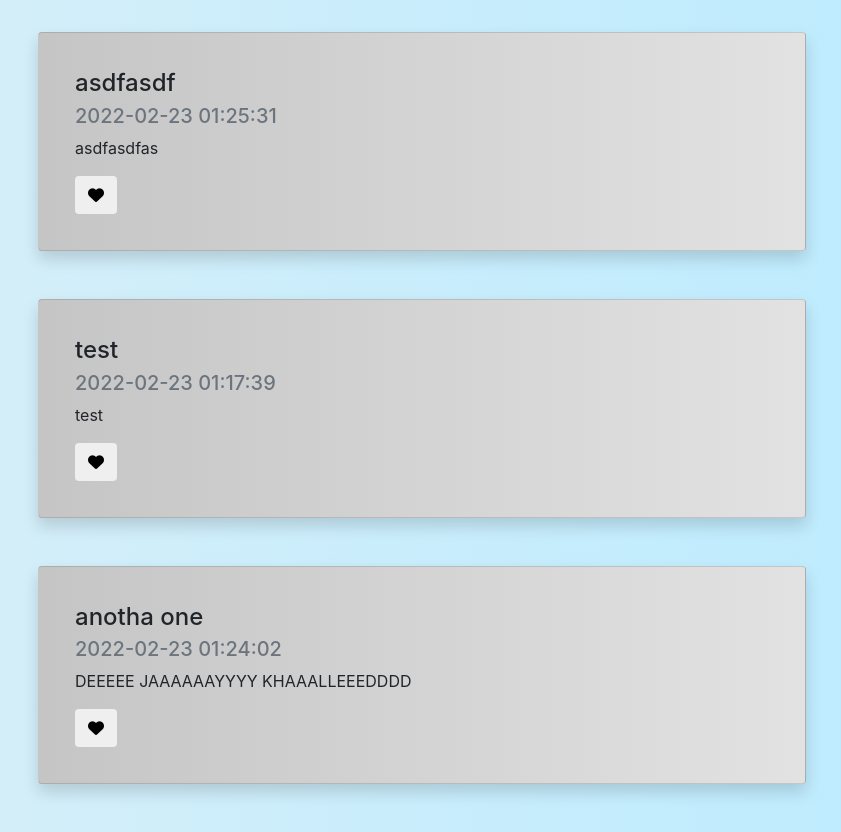
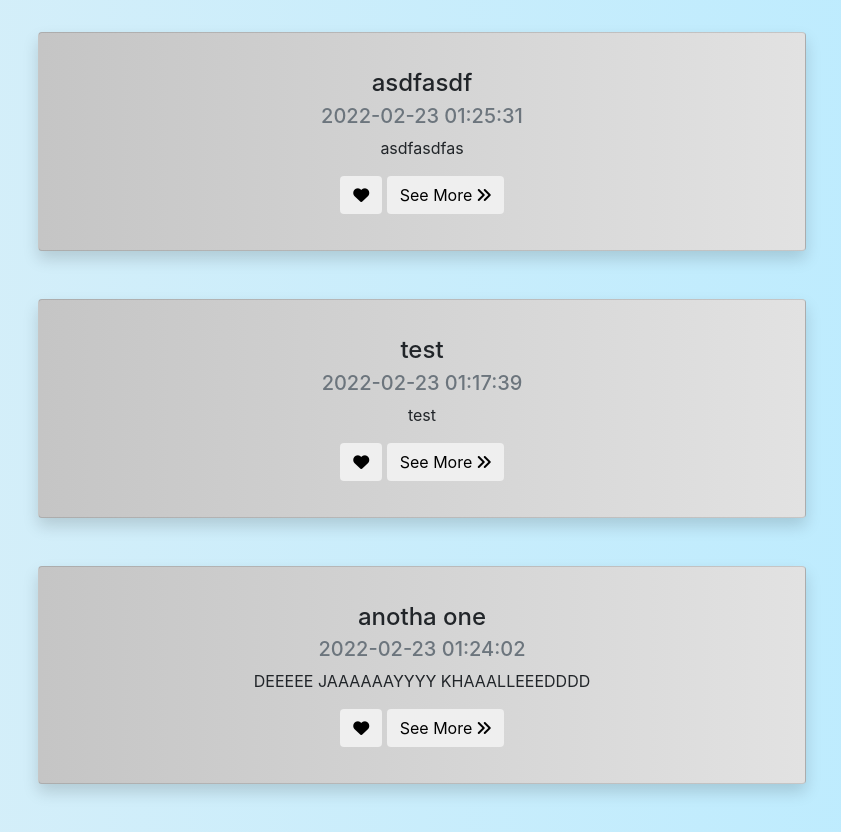
Before and after one commit to samforbyn/seQRet, a Flask app: page /feed in a window 1280 px wide. Shown: the part 56-888 px from the top of the page, without its empty margins (218-1059 px from the left). Run offline with Flask 2, Linux system fonts and the light colour scheme; a user stored in the database is signed in; data comes from the database, SQL or seed files in the repository; both versions use the stored data as it was after the commit; some libraries are stand-ins or nearby versions.

Commit message:
added single_post.html, logic to route from feed to selected individual post

```diff
--- a/requirements.txt
+++ b/requirements.txt
@@ -2,14 +2,17 @@ click==8.0.3
 colorama==0.4.4
 Flask==2.0.2
 Flask-Login==0.5.0
+Flask-QRcode==3.0.0
 Flask-SQLAlchemy==2.5.1
 greenlet==1.1.2
 itsdangerous==2.0.1
 Jinja2==3.0.3
 MarkupSafe==2.0.1
+Pillow==9.0.1
 postgres==4.0
 psycopg2-binary==2.9.3
 psycopg2-pool==1.1
 python-dotenv==0.19.2
+qrcode==7.3.1
 SQLAlchemy==1.4.31
 Werkzeug==2.0.3
--- a/website/templates/feed.html
+++ b/website/templates/feed.html
@@ -13,13 +13,16 @@
     {% for post in all_posts %}
     <div align="center">
         <div class="card shadow p-3 mb-5 bg-white rounded postBG">
-            <div class="card-body" align="left">
+            <div class="card-body text-center" align="left">
                 <h4 class="card-title">{{ post.post_title }}</h4>
                 <h5 class="card-subtitle mb-2 text-muted">{{ post.post_date }}</h5>
                 <p class="card-text">{{ post.post_content }}</p>
-                <form method="post">
-                    <button name="favbtn" value = {{ post.post_id }} class="btn btn-white btn-xs"><i class="fa-solid fa-heart"></i></button>
-                </form>
+                <div class="d-flex justify-content-around">
+                    <form method="post">
+                        <button name="favbtn" value = {{ post.post_id }} class="btn btn-white btn-xs"><i class="fa-solid fa-heart"></i></button>
+                        <button name="seeMore" class="btn btn-white btn-xs" value={{ post.post_id }}>See More <i class="fa-solid fa-angles-right"></i></button>
+                    </form>
+                </div>
             </div>
         </div>
     </div>
--- a/website/views.py
+++ b/website/views.py
@@ -34,6 +34,9 @@ def home():
 @login_required
 def feed():
     if request.method == 'POST':
+        see_more = request.form.get('seeMore')
+        if see_more:
+            return redirect(url_for('views.single_post', user=current_user, id = see_more))
         postNum = request.form.get('favbtn')
         newFav = Favorites(user_id=current_user.user_id, post_id=postNum)
         exists = Favorites.query.filter_by(user_id=current_user.user_id, post_id=postNum).first()
@@ -52,3 +55,8 @@ def feed():
         except:
             return posts
     return render_template('feed.html', user=current_user, all_posts=shuffle_posts(all_posts))
+
+@views.route('/posts')
+def single_post():
+    post = request.args.get('id')
+    return render_template('single_post.html', user=current_user, id=post)
```
Also changed, not shown: website/templates/single_post.html (added, +13 -0 lines), website/database.db.
